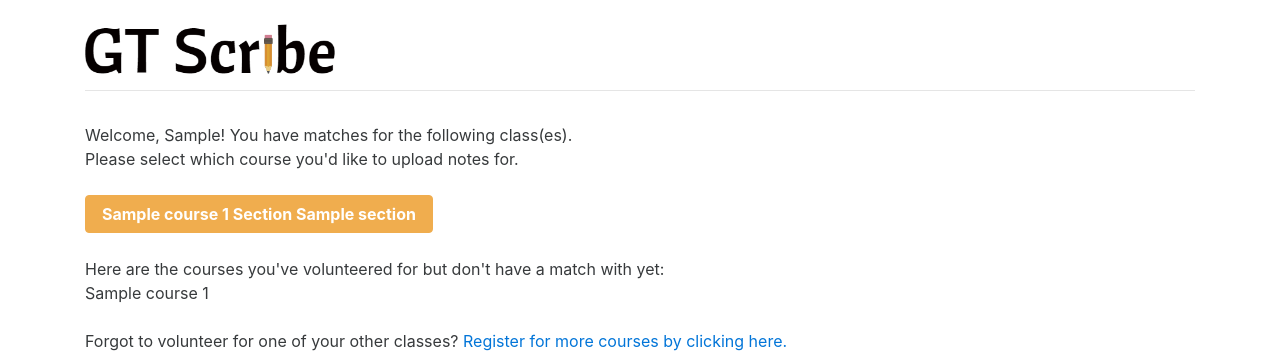
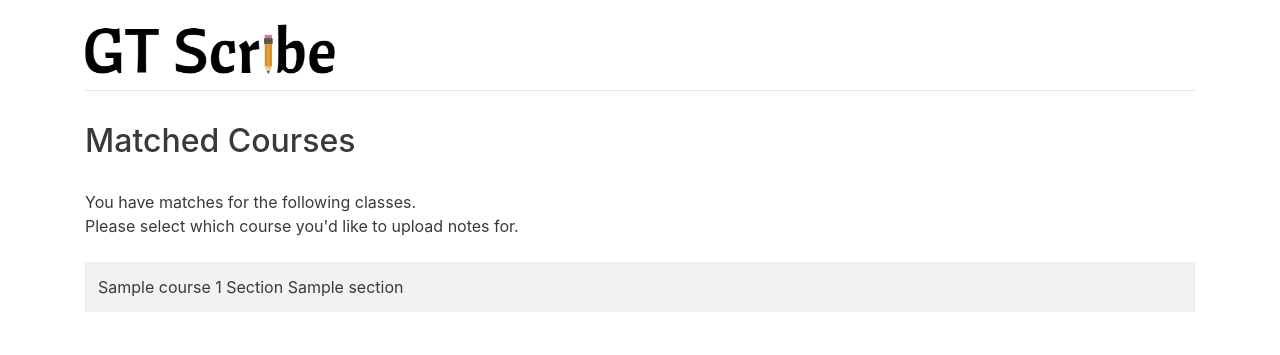
Before and after one commit to JuniorDesign/gt-scribe, a Flask app: template scribe/templates/select-course.html in a window 1280 px wide. Shown: the top 355 px of the page. Run offline with Flask 2, Linux system fonts and the light colour scheme; the template is opened without the code that fills it: most values are stand-ins (such as "Sample title", 1, 10 or a date in 2020); some libraries are stand-ins or nearby versions.

Commit message:
styling the course select matches page

```diff
--- /dev/null
+++ b/scribe/static/scripts/matches.js
@@ -0,0 +1,6 @@
+jQuery(document).ready(function($) {
+    $(".course").click(function() {
+    	var url = "notes/"+$(this).attr('id');
+        window.location = url;
+    });
+});
--- /dev/null
+++ b/scribe/static/styles/matches.css
@@ -0,0 +1,3 @@
+.courses tr{
+	cursor: pointer;
+}
--- a/scribe/templates/select-course.html
+++ b/scribe/templates/select-course.html
@@ -2,7 +2,7 @@
 {% block title %}Select Course{% endblock %}
 {% block head %}
     {{ super() }}
-    <!--css goes here-->
+    <link href="/static/styles/matches.css" rel="stylesheet">
 {% endblock %}
 
 {% block bodyHeader%}
@@ -11,38 +11,66 @@
 
 {% block content %}
     <main>
-        Welcome, {{firstName}}! You have matches for the following class(es).<br />
+
+        <div id="matches">
+            <h2>Matched Courses</h2> <br />
+            {% if matchedCourses|length < 1%}
+                No matches yet.
+                {% if userType=="TAKER" %}
+                    Have you volunteered for all your courses?
+                {% endif %}
+            {% else %}
+                You have matches for the following classes.<br />
                 Please select which course you'd like to
                 {% if userType=="REQUESTER" %}
                     download
                 {% else %}
                     upload
                 {% endif %}
-        notes for.
+                notes for.<br /><br />
+
+                <table class="table table-striped table-bordered table-hover courses">
+                    <tbody>
+                        {% for course in matchedCourses %}
+                            <tr class="course" id="{{course.course_id}}"><td>
+                                {{course.subject}} {{course.course_number}} Section {{course.section}}
+                            </td></tr>
+                        {% endfor %}
+                    </tbody>
+                </table>
+
+            {% endif %}
+        </div>
 
         <br />
         <br />
+        <div id="unmatched">
+            <h2>Unmatched Courses</h2><br />
+            {% if unmatchedCourses|length < 1%}
                 {% if matchedCourses|length < 1%}
-            Looks like you don't have any matches yet!
+                    {% if userType=="TAKER" %}
+                        You haven't volunteered for any courses yet.
                     {% else %}
-            {% for course in matchedCourses %}
-                <a href="notes/{{course.course_id}}" role="button" class="btn btn-warning"><b>{{course.subject}} {{course.course_number}} Section {{course.section}}</b></a>
+                        You haven't requested notes from any courses yet.
+                    {% endif %}
+                {% else %}
+                    All your courses have been matched!
+                {% endif %}
+            {% else %}
+                <table class="table table-striped table-bordered table-hover">
+                    <tbody>
+                        {% for course in unmatchedCourses %}
+                            <tr><td>[x] {{course.subject}} {{course.course_number}} Section {{course.section}}</td></tr>
                         {% endfor %}
+                    </tbody>
+                </table>
+
             {% endif %}
-        <br />
-        <br />
-        Here are the courses you've volunteered for but don't have a match with yet:<br />
-        {% if unmatchedCourses|length < 1%}
-            There's nothing here! Either all your courses have been matched, or you haven't volunteered for any courses.
-        {% else %}
-            {% for course in unmatchedCourses %}
-                {{course.subject}} {{course.course_number}} <br />
-            {% endfor %}
-        {% endif %}
+        </div>
         <br />
         Forgot to volunteer for one of your other classes? <a href="enrollment">Register for more courses by clicking here.</a>
 
 	</main>
 
-<!--scripts go here-->
+<script src="/static/scripts/matches.js"></script>
 {% endblock %}
```
Lines whose indentation alone changed are shown as unchanged.
